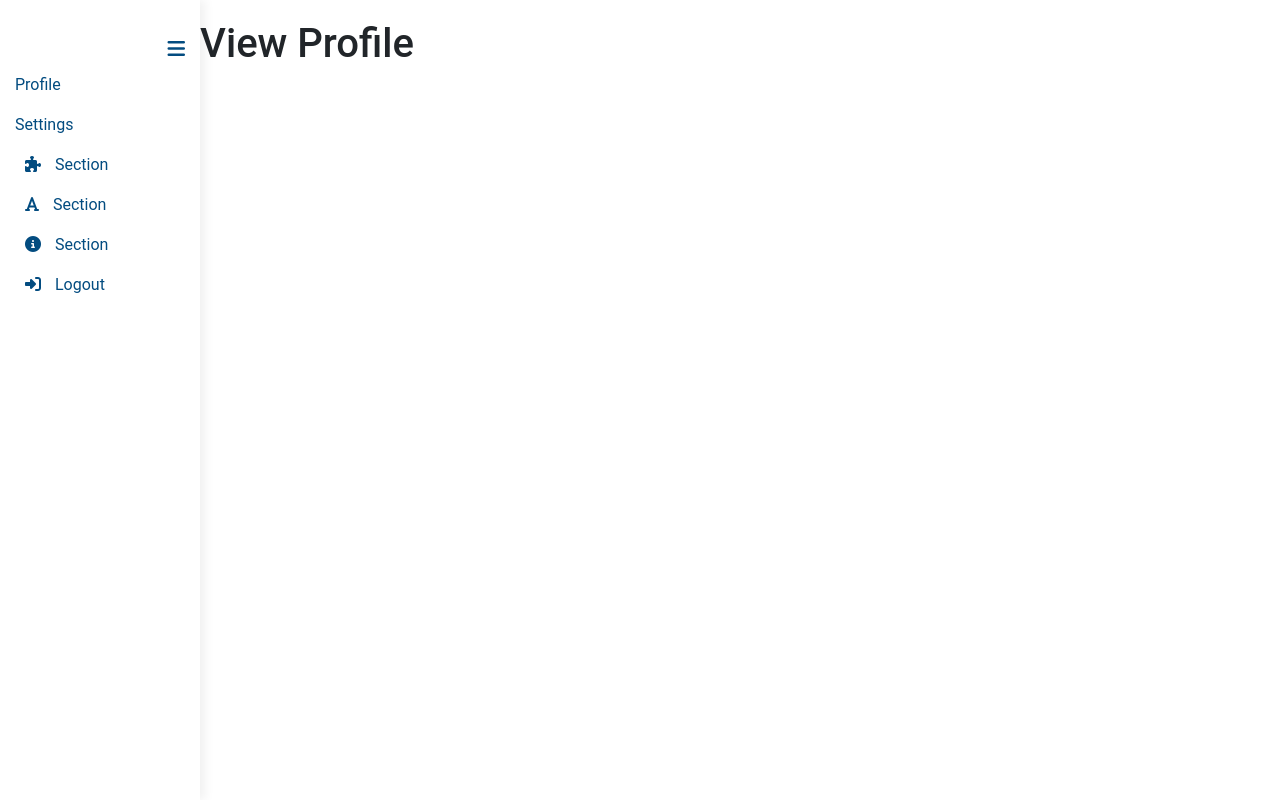
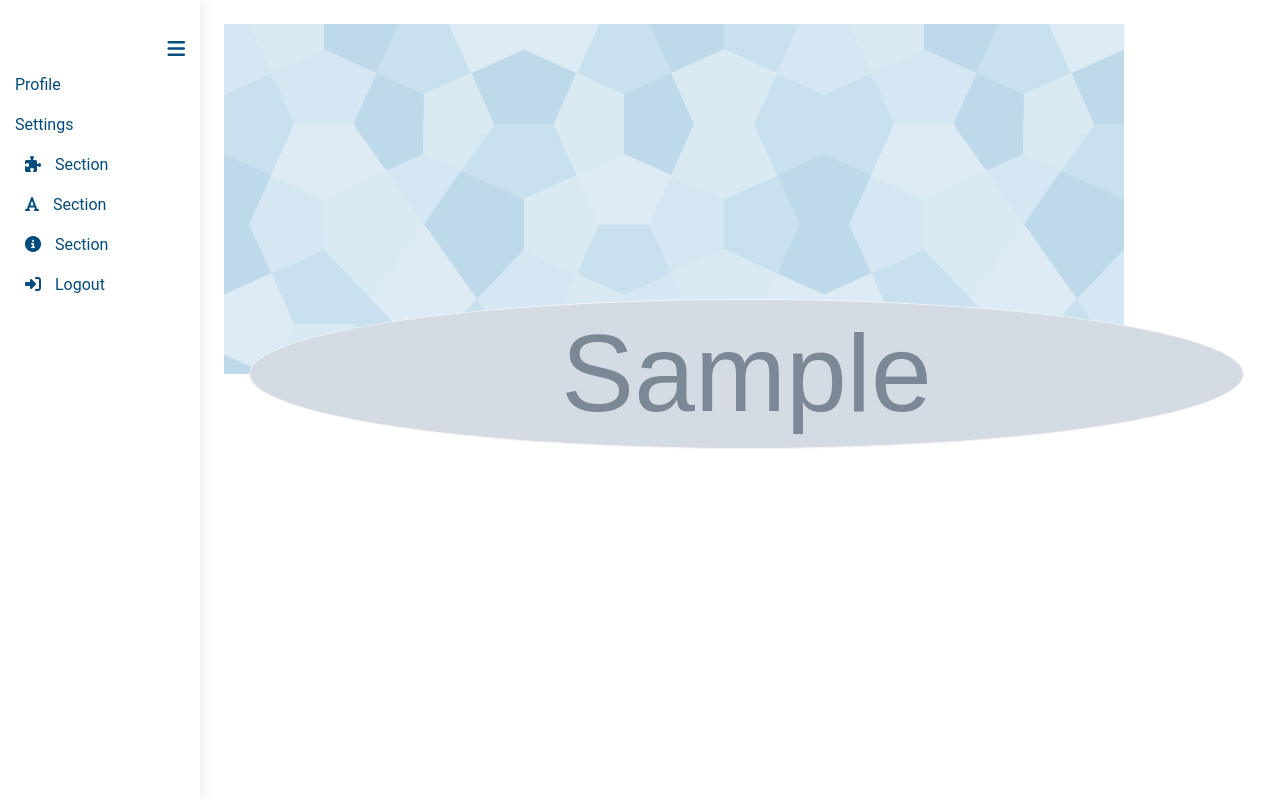
Before and after one commit to shamsurlm10/Q-Air, a Flask app: page /profiles/1 in a window 1280 px wide. Run offline with Flask 2, Linux system fonts and the light colour scheme; a user stored in the database is signed in; tables that the repository leaves empty hold one stand-in row (values such as "Sample post"); grey boxes marked "Sample" are stand-in pictures; some libraries are stand-ins or nearby versions.

Commit message:
feat: fixing change photos

```diff
--- /dev/null
+++ b/qair/static/style/profiles/view-profile.css
@@ -0,0 +1,8 @@
+.profile-photo {
+    border: 1px solid #f5f4f4;
+    margin-top: -75px;
+    border-radius: 50%;
+    height: 150px;
+    width: 150px;
+    margin-left: 25px;
+}
--- a/qair/templates/profiles/view-profile.html
+++ b/qair/templates/profiles/view-profile.html
@@ -1,9 +1,16 @@
 {% extends "base.html" %}
 {% block title %} View Profile {% endblock %}
-
-{% block css%}
-<link rel="stylesheet" href="{{url_for('static', filename='style/profiles/view-profiles.css')}}">
+{% block css %}
+<link rel="stylesheet" href="{{url_for('static', filename='style/profiles/view-profile.css')}}">
 {% endblock %}
 {% block content %}
-<h1>View Profile</h1>
+<div class="container mt-1">
+    <img src="{{ url_for('static', filename='image/default/CoverPhotos/default.png') }}" alt="Cover photo" class="cover-photo">
+    <div class="d-flex-custom">
+        <div class="flex-shrink-1 profile-photo-container d-flex">
+            <img src="{{ url_for('static', filename=profile.profile_photo) }}" alt="Profile Photo"
+                class="profile-photo flex-grow-1">
+        </div>
+    </div>
+</div>
 {% endblock %}
```
Also changed, not shown: qair/static/style/profiles/account-setting-layout.css (line endings or trailing spaces), qair/static/style/profiles/view-profiles.css (deleted).
